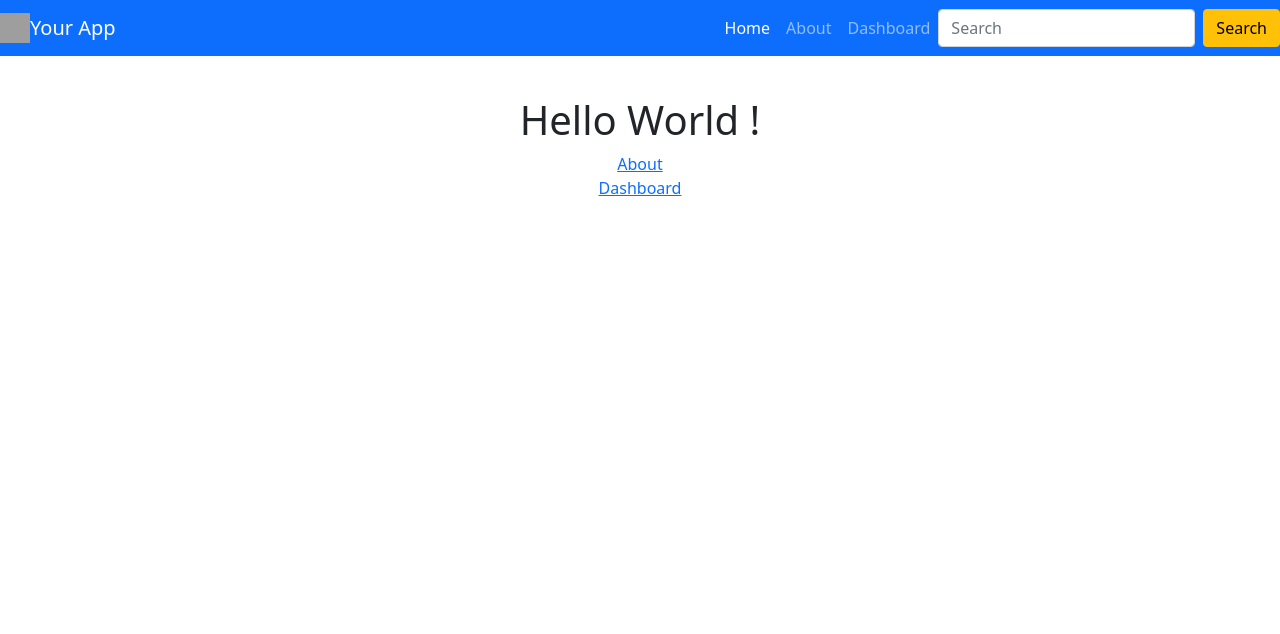
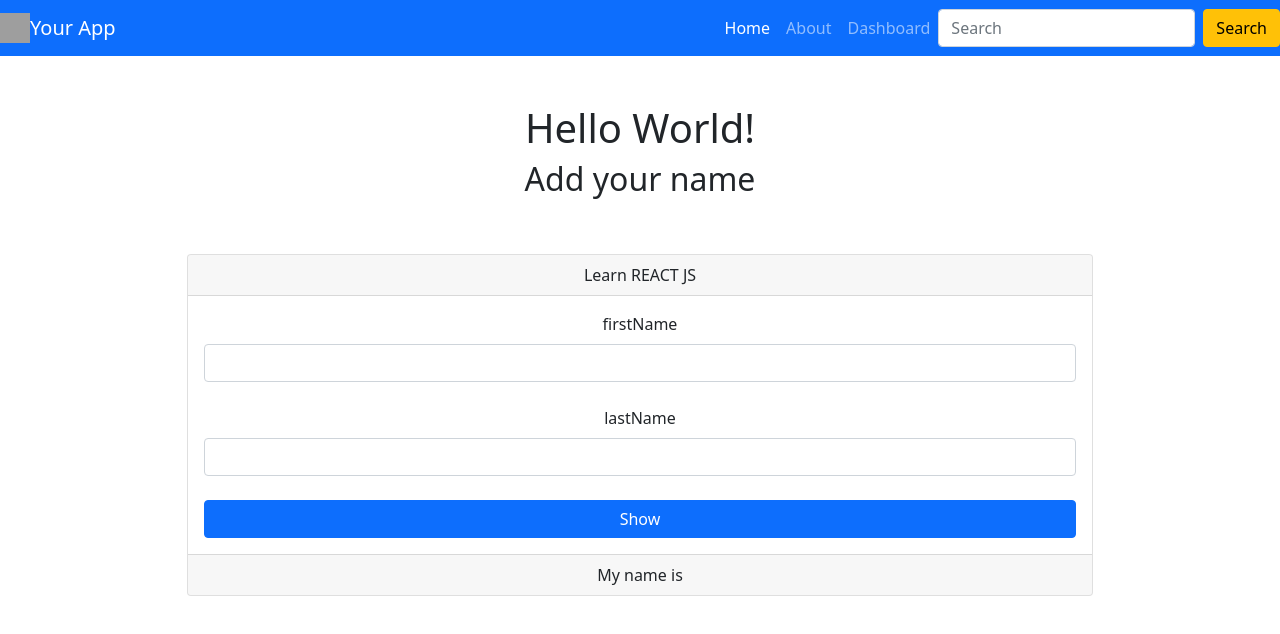
Before and after one commit to salak96/React-Yarn-Parsinta, a React (Vite) app: page / in a window 1280 px wide. Shown: the top 634 px of the page. Built offline with nearby package versions, Linux system fonts and the light colour scheme; grey boxes are pictures that could not be loaded.

Commit message:
perbaiki css

```diff
--- a/src/components/Cards.jsx
+++ b/src/components/Cards.jsx
@@ -1,6 +1,5 @@
 import React from 'react';
 export default function Post(props) {
-    console.log(props);
     return (
         <div className='card'>
             <img src={props.content.imageUrl} className='card-img-top' alt='cat' />
--- a/src/components/FormFunction.jsx
+++ b/src/components/FormFunction.jsx
@@ -1,4 +1,5 @@
 import { useState } from 'react';
+
 export default function FormFunction() {
     const [firstName, setFirstName] = useState('');
     const [lastName, setLastName] = useState('');
@@ -10,11 +11,10 @@ export default function FormFunction() {
         setFirstName('');
         setLastName('');
     };
-
     return (
-        <div className='p-5'>
-            <div className='container'>
-                <div className='row'>
+        <div className='py-5'>
+        <div className='container'>
+            <div className='row justify-content-center'>
                     <div className='col-md-10'>
                         <div className='card'>
                             <div className='card-header'>Learn REACT JS</div>
--- a/src/components/views/About.jsx
+++ b/src/components/views/About.jsx
@@ -1,19 +1,45 @@
 import { Link } from 'react-router-dom';
+import GetUser from '../GetUser';
+import Card from '../Cards';
 
 const About = () => {
     return (
-        <div style={styles.container}>
+        <div className='container py-5 text-center justify-content-center align-items-center'>
             <h1>About</h1>
+            <GetUser />
+            <div className='row'>
+                    <div className='col-md-4'>
+                        <Card
+                        content={{
+                            imageUrl:'https://images.unsplash.com/photo-1438761681033-6461ffad8d80?auto=format&fit=crop&q=80&w=2070&ixlib=rb-4.0.3&ixid=M3wxMjA3fDB8MHxwaG90by1wYWdlfHx8fGVufDB8fHx8fA%3D%3D',
+                            title:'The first post',
+                            published:'29 Oktober ,2023' ,
+                         }}
+                        />
+                    </div>
+                    <div className='col-md-4'>
+                        <Card
+                        content={{
+                            imageUrl:'https://images.unsplash.com/photo-1463453091185-61582044d556?auto=format&fit=crop&q=80&w=2070&ixlib=rb-4.0.3&ixid=M3wxMjA3fDB8MHxwaG90by1wYWdlfHx8fGVufDB8fHx8fA%3D%3D',
+                            title:'The second post',
+                            published:'2 November ,2021' ,
+                         }}
+                        />
+                    </div>
+                    <div className='col-md-4'>
+                        <Card
+                        content={{
+                            imageUrl:'https://images.unsplash.com/photo-1472099645785-5658abf4ff4e?auto=format&fit=crop&q=80&w=2070&ixlib=rb-4.0.3&ixid=M3wxMjA3fDB8MHxwaG90by1wYWdlfHx8fGVufDB8fHx8fA%3D%3D',
+                            title:'The third post',
+                            published:'19 Januari ,2022' ,
+                         }}
+                        />
+                    </div>
+                </div>
             <Link to='/'>Back to Home</Link>
         </div>
     );
 };
 
-const styles = {
-    container: {
-        padding: '40px',
-        textAlign: 'center',
-    },
-};
 
 export default About;
--- a/src/components/views/Dashboard.jsx
+++ b/src/components/views/Dashboard.jsx
@@ -1,19 +1,14 @@
+import React from 'react';
 import { Link } from 'react-router-dom';
 
 const Dashboard = () => {
     return (
-        <div style={styles.container}>
+        <div className='container py-5 text-center'>
             <h1>Dashboard</h1>
+            <p>Welcome to your dashboard. You can add more content here.</p>
             <Link to='/'>Back to Home</Link>
         </div>
     );
 };
 
-const styles = {
-    container: {
-        padding: '40px',
-        textAlign: 'center',
-    },
-};
-
 export default Dashboard;
--- a/src/components/views/Home.jsx
+++ b/src/components/views/Home.jsx
@@ -1,26 +1,15 @@
-import { Link } from 'react-router-dom';
+import FormFunction from '../FormFunction';
+
 
 const Home = () => {
     return (
-        <div style={styles.container}>
-            <h1>Hello World !</h1>
-            <div>
-                <Link to='about'>About</Link>
-            </div>
-            <div>
-                <Link to='dashboard'>Dashboard</Link>
-            </div>
+        <div className='container py-5 text-center'>
+            <h1>Hello World!</h1>
+            <h2>Add your name</h2>
+            <FormFunction />
+
         </div>
     );
 };
 
-const styles = {
-    container: {
-        padding: '40px',
-        display: 'flex',
-        flexDirection: 'column',
-        alignItems: 'center',
-    },
-};
-
 export default Home;
```
